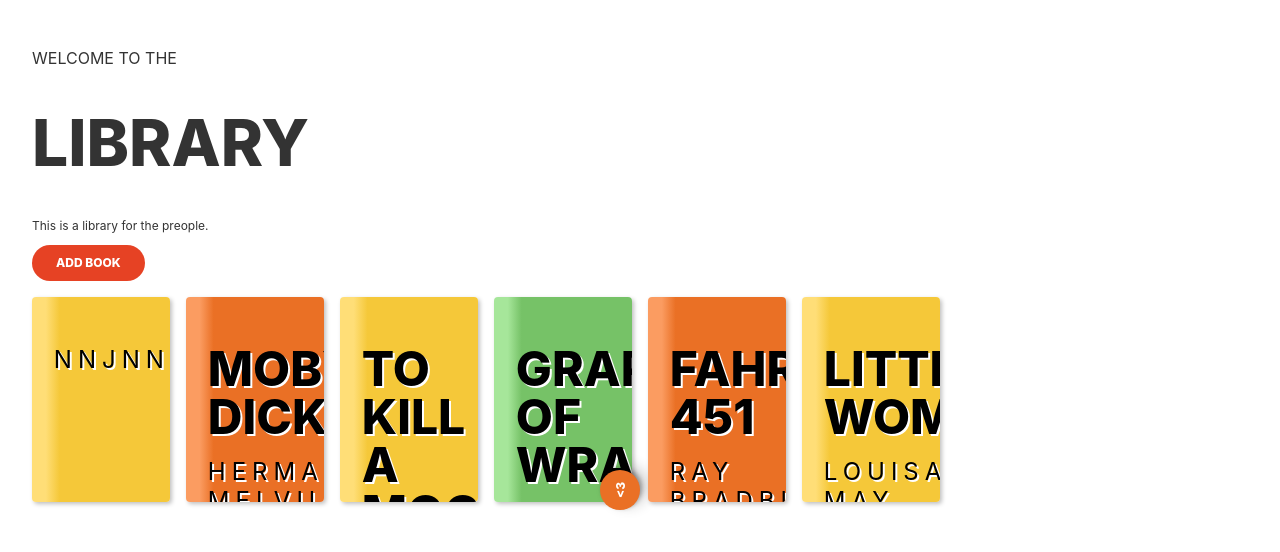
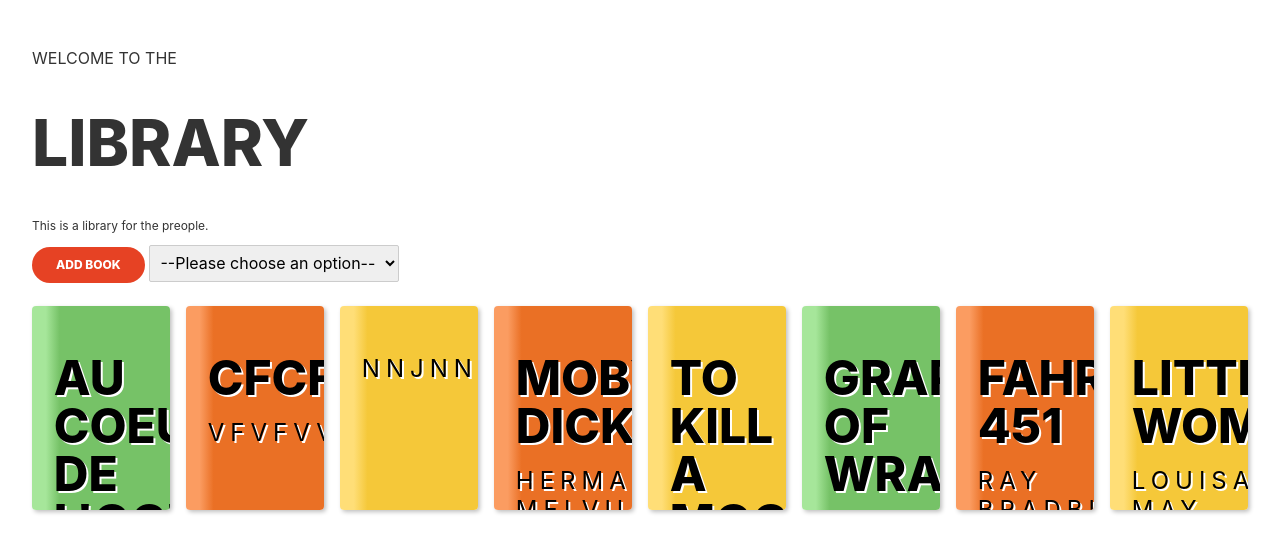
Before and after one commit to kamoun/svelte-app, a Svelte app: page / in a window 1280 px wide. Shown: the top 552 px of the page. Built offline with nearby package versions, Linux system fonts and the light colour scheme; data requests are answered from the project's data file.

Commit message:
Set up filter author

```diff
--- a/db.json
+++ b/db.json
@@ -24,7 +24,7 @@
       "cover": "",
       "about": "Thousands set out from the dust bowl to California in search of better fortunes",
       "variation": 2,
-      "favorite": true
+      "favorite": false
     },
     {
       "id": 4,
@@ -52,6 +52,24 @@
       "variation": 0,
       "favorite": false,
       "id": 6
+    },
+    {
+      "title": "cfcff",
+      "author": "vfvfvvf",
+      "cover": "sdcscscc",
+      "about": "cececece",
+      "variation": 1,
+      "favorite": false,
+      "id": 7
+    },
+    {
+      "title": "au coeur de l'ocean",
+      "author": "malik",
+      "cover": "https://cdn.radiofrance.fr/s3/cruiser-production/2021/04/4645b7c5-374e-4df9-ae5b-0fa9e99c7181/500x282_000_98y472.jpg",
+      "about": "on en parlera",
+      "variation": 2,
+      "favorite": false,
+      "id": 8
     }
   ]
 }
--- /dev/null
+++ b/src/common/Filter.svelte
@@ -0,0 +1,26 @@
+<script>
+import { element } from "svelte/internal";
+
+
+const authors = ['Ray Bradbury', 'John Steinbeck', 'Harper Lee', 'Hermann Melville', 'malik'];
+/*[
+    {id: 1, name:'Louisa May Alcott'},
+    {id: 2, name:'John Steinbeck'},
+    {id: 3, name:'Harper Lee'},
+    {id: 4, name:'Hermann Melville'},
+    {id: 5, name:'malik'}
+]*/
+
+//$: console.log({author})
+let selected
+function handleSelectAuthor() {
+    console.log(selected)
+}
+</script>
+
+<select name="authors-list" id="author" bind:value={selected} on:change="{handleSelectAuthor}" >
+    <option value="">--Please choose an option--</option>
+    {#each authors as author}
+        <option value={author}>{author}</option>
+    {/each}
+</select>
--- a/src/library/Library.svelte
+++ b/src/library/Library.svelte
@@ -3,6 +3,7 @@
 import BookGrid from './BookGrid.svelte';
 import Button from '../common/Button.svelte';
 import { httpGet } from '../common/api.js';
+import Filter from '../common/Filter.svelte';
 
 let books = []
 onMount(async function () {
@@ -35,4 +36,5 @@
 This is a library for the preople.
 </p>
 <Button to="/create">Add Book</Button>
+<Filter></Filter>
 <BookGrid {books} />
```
